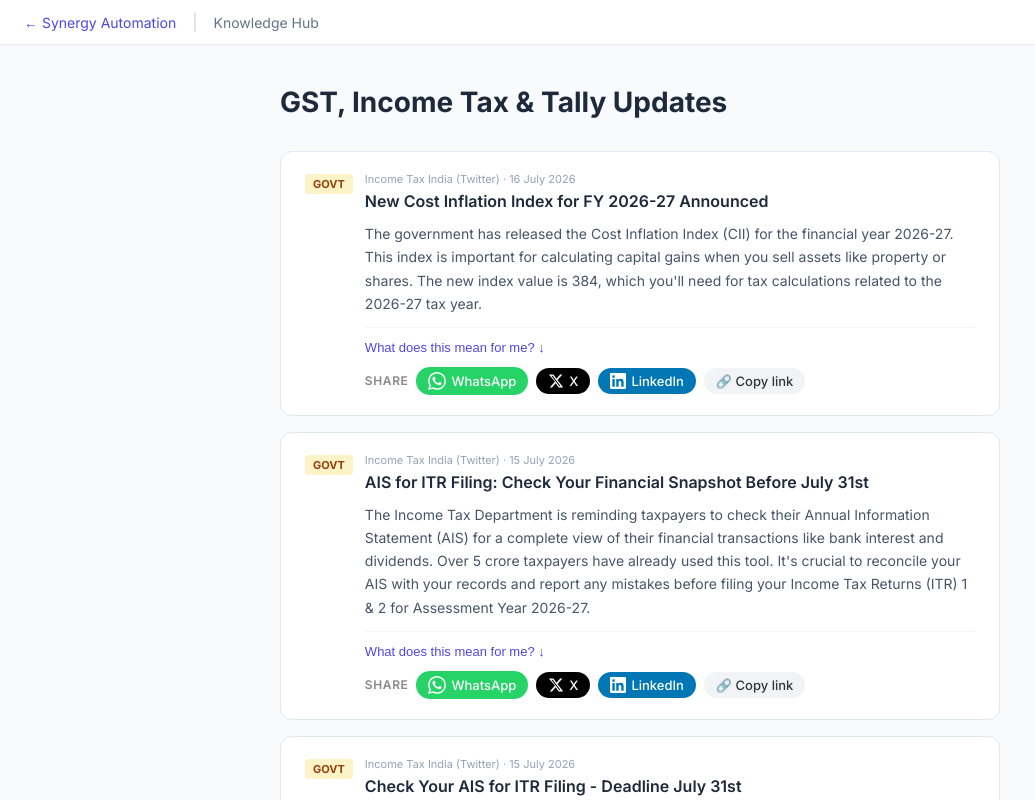
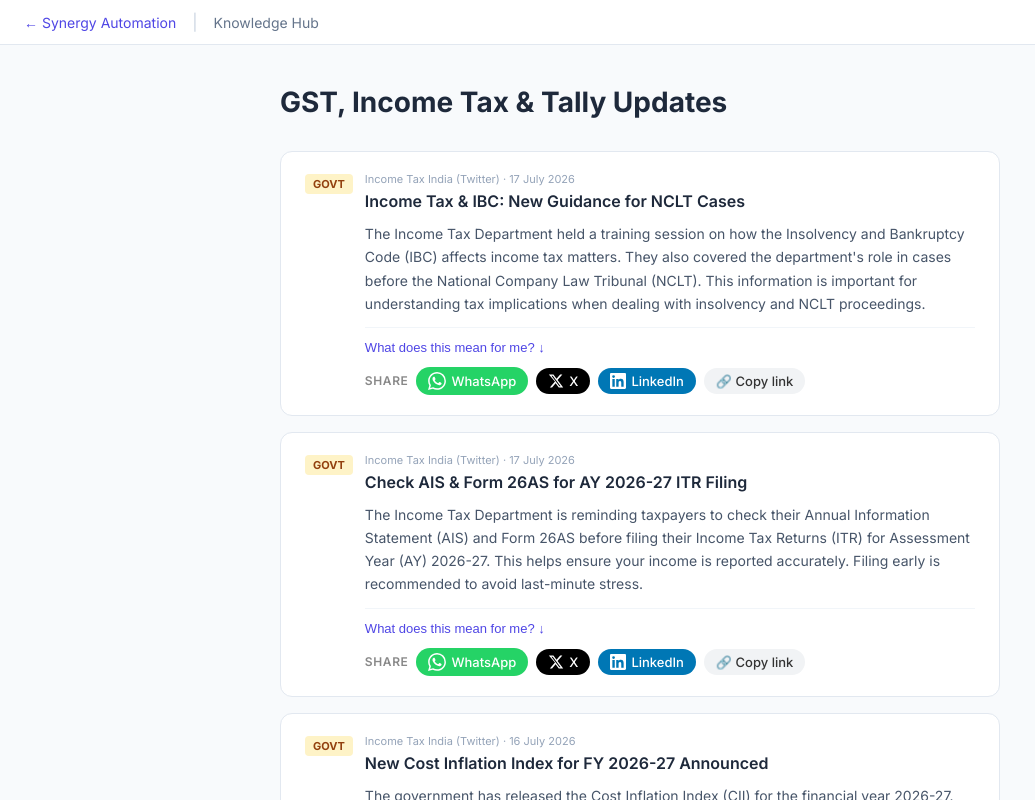
Before and after one commit to jaysuthar1993-synergy/synergy-public-site, a Next.js app: page /updates in a window 1280 px wide. Shown: the top 800 px of the page, without its empty margins (0-1035 px from the left). Built offline with nearby package versions, Linux system fonts and the light colour scheme.

Commit message:
feat(updates): publish 3 approved govt updates (MCA scam warning, IT-IBC NCLT guidance, AIS/26AS check)

```diff
--- a/src/data/updatesData.js
+++ b/src/data/updatesData.js
@@ -348,6 +348,54 @@
     url: 'https://nitter.net/MCA21India/status/2077410067159400636#m',
     relatedSlug: '',
   },
+  {
+    id: 'mca-india-twitter-2026-07-15-mca-warns-cas-accountants-ab',
+    type: 'govt',
+    title: 'MCA Warns CAs & Accountants About Scams',
+    source: 'MCA India (Twitter)',
+    date: '2026-07-15',
+    summary: 'The Ministry of Corporate Affairs (MCA) is warning all businesses and professionals about scams. Be careful of fake calls, messages, emails, and websites pretending to be from the MCA or other government departments. Never click on suspicious links or share your information with unverified sources. The MCA will not contact you by phone or WhatsApp about compliance issues.',
+    keyPoints: [
+      { label: 'Beware of Scams', text: 'Watch out for fake communications impersonating the MCA or government departments.' },
+      { label: 'Protect Your Data', text: 'Do not click suspicious links or share sensitive information with unknown sources.' },
+      { label: 'Official MCA Contact', text: 'Verify all official MCA communications only on the www.mca.gov.in website.' },
+      { label: 'Report Fraud', text: 'Report any cyber fraud at www.cybercrime.gov.in or through the MCA portal.' },
+    ],
+    tallyImpact: '',
+    url: 'https://nitter.net/MCA21India/status/2077316497354178604#m',
+    relatedSlug: '',
+  },
+  {
+    id: 'income-tax-india-t-2026-07-17-income-tax-ibc-new-guidance',
+    type: 'govt',
+    title: 'Income Tax & IBC: New Guidance for NCLT Cases',
+    source: 'Income Tax India (Twitter)',
+    date: '2026-07-17',
+    summary: 'The Income Tax Department held a training session on how the Insolvency and Bankruptcy Code (IBC) affects income tax matters. They also covered the department\'s role in cases before the National Company Law Tribunal (NCLT). This information is important for understanding tax implications when dealing with insolvency and NCLT proceedings.',
+    keyPoints: [
+      { label: 'IBC and Income Tax', text: 'A training session clarified the connections between the IBC and the Income-tax Act.' },
+      { label: 'NCLT Role', text: 'Guidance was provided on the Income Tax Department\'s involvement in NCLT cases.' },
+    ],
+    tallyImpact: '',
+    url: 'https://nitter.net/IncomeTax_APTG/status/2078091518213312776#m',
+    relatedSlug: '',
+  },
+  {
+    id: 'income-tax-india-t-2026-07-17-check-ais-form-26as-for-ay-2',
+    type: 'govt',
+    title: 'Check AIS & Form 26AS for AY 2026-27 ITR Filing',
+    source: 'Income Tax India (Twitter)',
+    date: '2026-07-17',
+    summary: 'The Income Tax Department is reminding taxpayers to check their Annual Information Statement (AIS) and Form 26AS before filing their Income Tax Returns (ITR) for Assessment Year (AY) 2026-27. This helps ensure your income is reported accurately. Filing early is recommended to avoid last-minute stress.',
+    keyPoints: [
+      { label: 'Verify Income Details', text: 'Confirm your income details in AIS and Form 26AS match your records.' },
+      { label: 'File ITR Early', text: 'Submit your Income Tax Return for AY 2026-27 ahead of the deadline to avoid rush.' },
+      { label: 'Official Portal', text: 'Access AIS, Form 26AS, and file your ITR on the official e-Filing portal: incometax.gov.in.' },
+    ],
+    tallyImpact: '',
+    url: 'https://nitter.net/IncomeTaxIndia/status/2078009285028815085#m',
+    relatedSlug: '',
+  },
 ];
 
 export function getRecentUpdates(limit = 20) {
```
